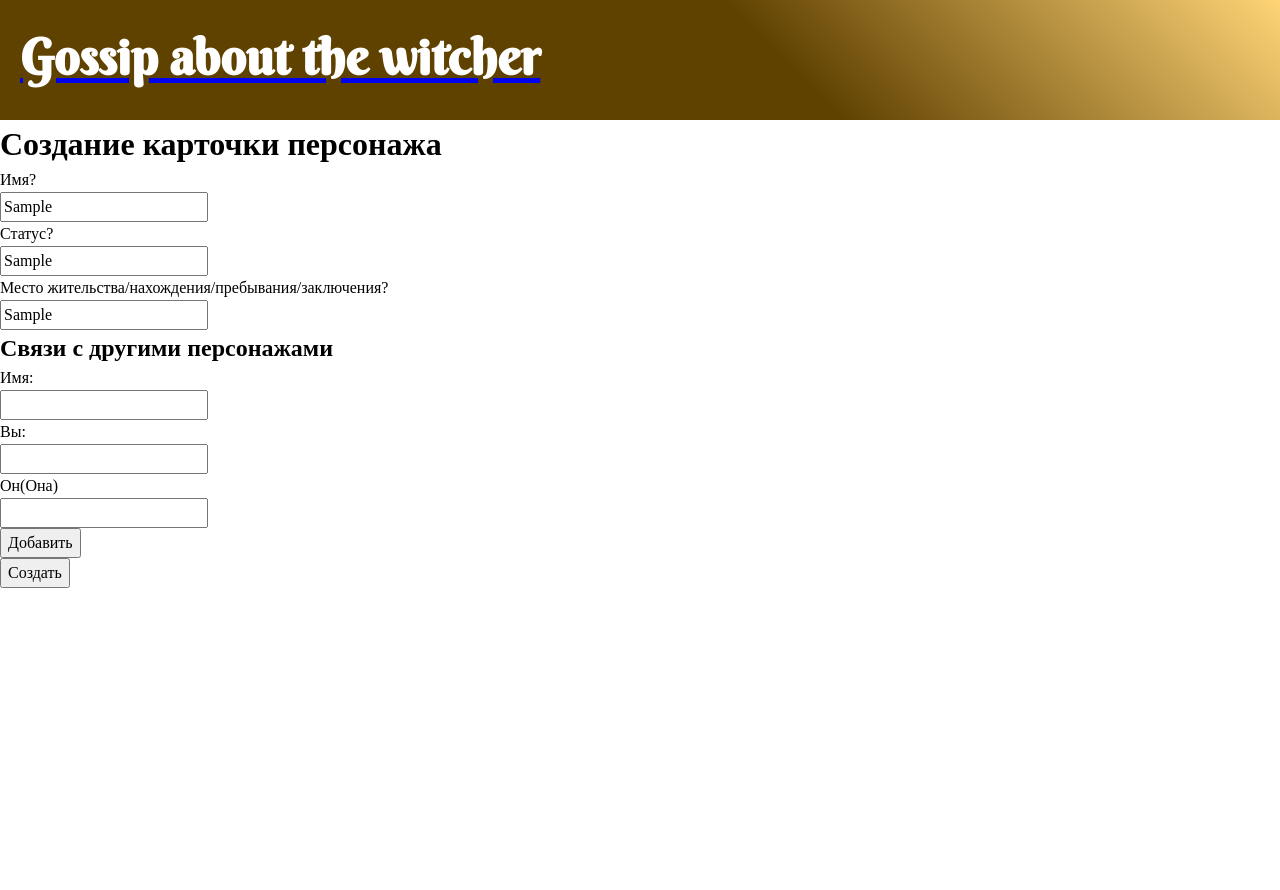
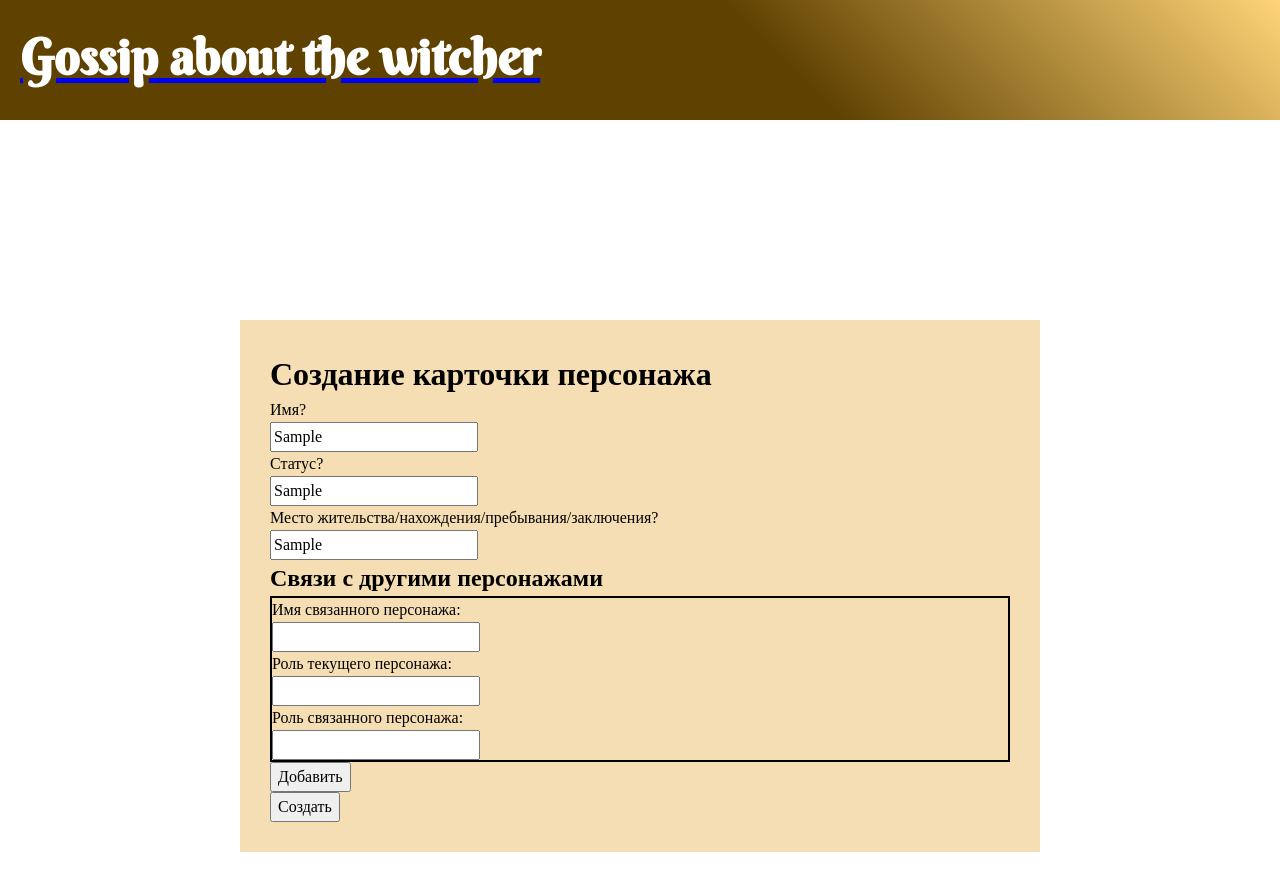
Before and after one commit to kingofsweets/Task, a React (Create React App) app in the folder client/: page /create in a window 1280 px wide. Both pictures are taken after typing "Sample", "Sample", "Sample" into the empty fields and a click on the button "Добавить". Shown: the top 890 px of the page. Before the commit the page ends 800 px from the top, so only its background shows below. Built offline with nearby package versions, Linux system fonts and the light colour scheme.

Commit message:
style pereferences

```diff
--- a/client/src/Components/Cards/Create/index.js
+++ b/client/src/Components/Cards/Create/index.js
@@ -71,7 +71,8 @@
     }
 
     return(
-        <div className = "create-card">
+        <div className="form-card">
+        <div className = "form-card__content">
             <h1>Создание карточки персонажа</h1>
             {
                 errors.map((error) => (
@@ -91,14 +92,14 @@
                 <h2>Связи с другими персонажами</h2>
                 {
                     form.relationship.map((bound)=>(
-                        <div>
-                            <p>Имя:</p>
+                        <div className= "form-card__bound">
+                            <p>Имя связанного персонажа:</p>
                             <input name= "partner_name" type="text" onChange={(e) => changeRelationship(e, bound.id)}/>
 
-                            <p>Вы:</p>
+                            <p>Роль текущего персонажа:</p>
                             <input name= "current_char" type="text" onChange={(e) => changeRelationship(e, bound.id)}/>
 
-                            <p>Он(Она)</p>
+                            <p>Роль связанного персонажа:</p>
                             <input name= "bound_char" type="text" onChange={(e) => changeRelationship(e, bound.id)}/>
                         </div>
                     ))
@@ -108,5 +109,6 @@
 
             <button onClick = {() => createChar()}>Создать</button>
         </div>
+        </div>
     )
 }
--- a/client/src/style/components/cards.scss
+++ b/client/src/style/components/cards.scss
@@ -25,16 +25,35 @@
     &__submenu-button{
         width: 100%;
         height: 70px;
+        background-color: antiquewhite;
+
+        &:hover{
+            background-color: wheat;
+        }
     }
 
     &__form{
         display: flex;
         flex-direction: column;
     }
+    @include mobile-only{
+        flex-direction: column-reverse;
+        justify-content: flex-start;
+        padding-left: 10px;
+        padding-right: 10px;
+
+        &__content{
+            width: 100%;
+        }
+    }
 
 }
 
 .card{
+    @include mobile-only{
+        margin-right: 0;
+        width: 100%;
+    }
     display: flex;
     flex-direction: column;
     align-items: center;
@@ -90,3 +109,27 @@
 
 
 }
+
+.form-card{
+    display: flex;
+    justify-content: center;
+    align-items: center;
+
+    &__content{
+        margin-top: 200px;
+        margin-bottom: 200px;
+        background-color: wheat;
+        width: 800px;
+        padding: 30px;
+    }
+    &__bound{
+        border: 2px solid black;
+    }
+    @include mobile-only{
+        &__content{
+            margin: 0;
+        width: 100%;
+        }
+    }
+
+}
--- a/client/src/style/components/header.scss
+++ b/client/src/style/components/header.scss
@@ -8,5 +8,9 @@
         font-family: 'Berkshire Swash', cursive;
         font-size: 50px;
     }
-
+    @include mobile-only{
+        &__title{
+            font-size: 25px;
+        }
+    }
 }
--- a/client/src/style/core/const.scss
+++ b/client/src/style/core/const.scss
@@ -0,0 +1,30 @@
+//Адаптив
+
+//breakpoints
+$mobile: 768px;
+$md-min: 1300px;
+$ld: 1750px;
+
+@mixin mobile-only () {
+    @media screen and (max-width: $mobile) {
+        @content;
+    }
+}
+
+@mixin tablet-only () {
+    @media screen and (min-width: $mobile) and (max-width: $md-min) {
+        @content;
+    }
+}
+
+@mixin medium-desktop () {
+    @media screen and (min-width: $md-min) and (max-width: $ld)  {
+        @content;
+    }
+}
+
+@mixin large-desktop () {
+    @media screen and (min-width: $ld) {
+        @content;
+    }
+}
```
